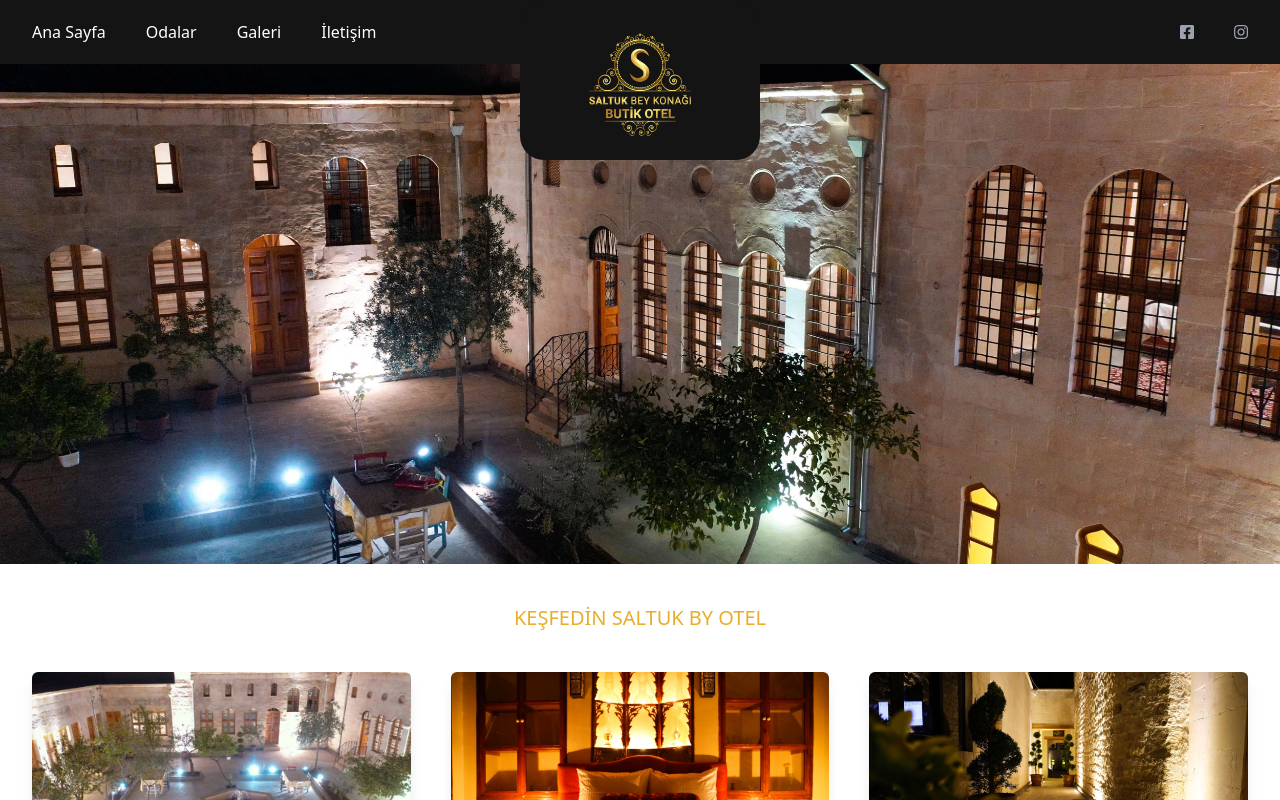
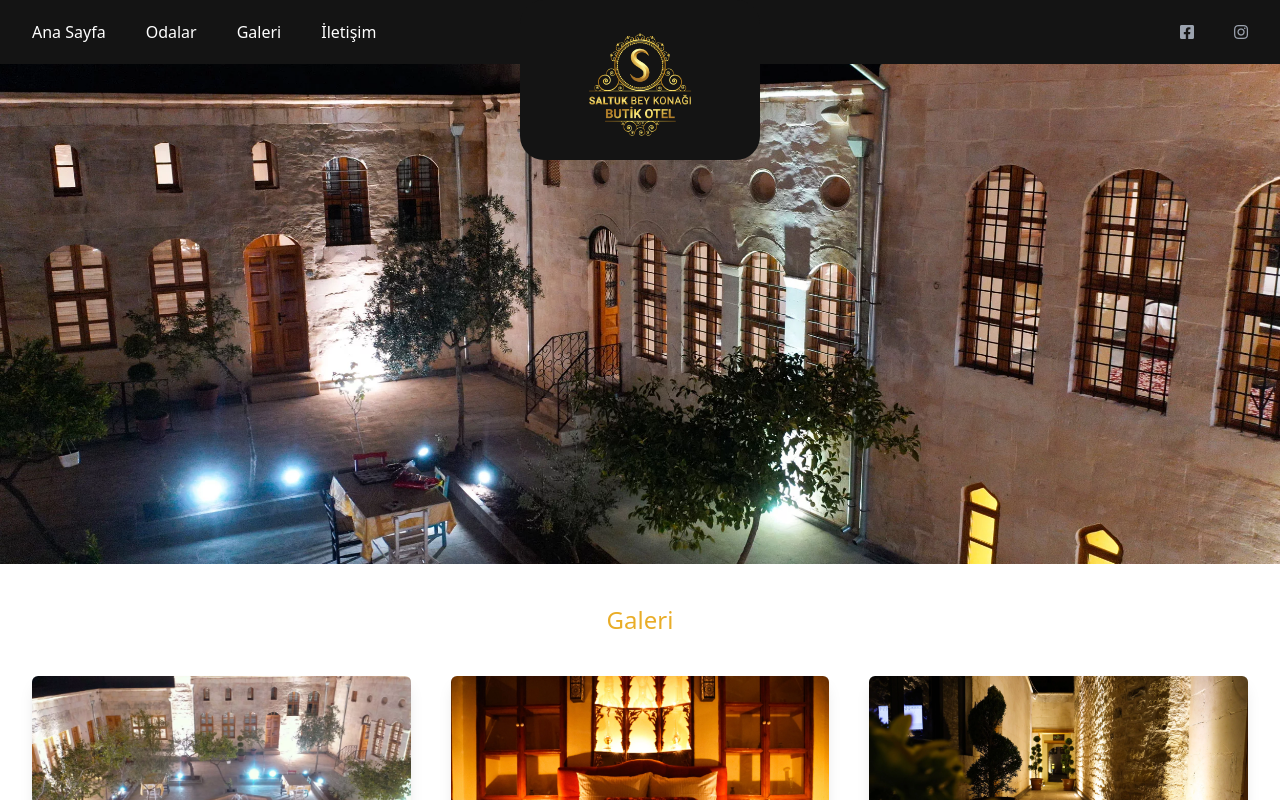
Before and after one commit to m-aljamal/saltukbeykonagi, a Next.js app: page /galeri in a window 1280 px wide. Shown: the top 800 px of the page. Built offline with nearby package versions, Linux system fonts and the light colour scheme.

Commit message:
fix insex

```diff
--- a/pages/galeri.tsx
+++ b/pages/galeri.tsx
@@ -22,9 +22,7 @@ const Galeri = () => {
       </Head>
       <HeroImage src="/images/7.webp" />
       <div className=" container">
-        <h2 className="text-center my-10 text-mainYello text-xl">
-          KEŞFEDİN SALTUK BY OTEL
-        </h2>
+        <h2 className="text-center my-10 text-mainYello text-2xl">Galeri</h2>
         <div className=" grid md:grid-cols-3 grid-cols-1 gap-10 my-8">
           {imagesArry.map((image) => (
             <div
--- a/src/components/ImageModul.tsx
+++ b/src/components/ImageModul.tsx
@@ -19,7 +19,7 @@ const ImageModul = ({
   }, [currentImage]);
 
   const handleNext = () => {
-    if (index < imagesArry.length) {
+    if (index < imagesArry.length - 1) {
       setIndex((i) => i + 1);
     }
   };
@@ -85,7 +85,7 @@ const ImageModul = ({
             </div>
             <Image
               className=" rounded-md"
-              src={imageUrl || imagesArry[index]}
+              src={index > 0 ? imagesArry[index] : imageUrl}
               layout="fill"
               alt="image"
             />
```
